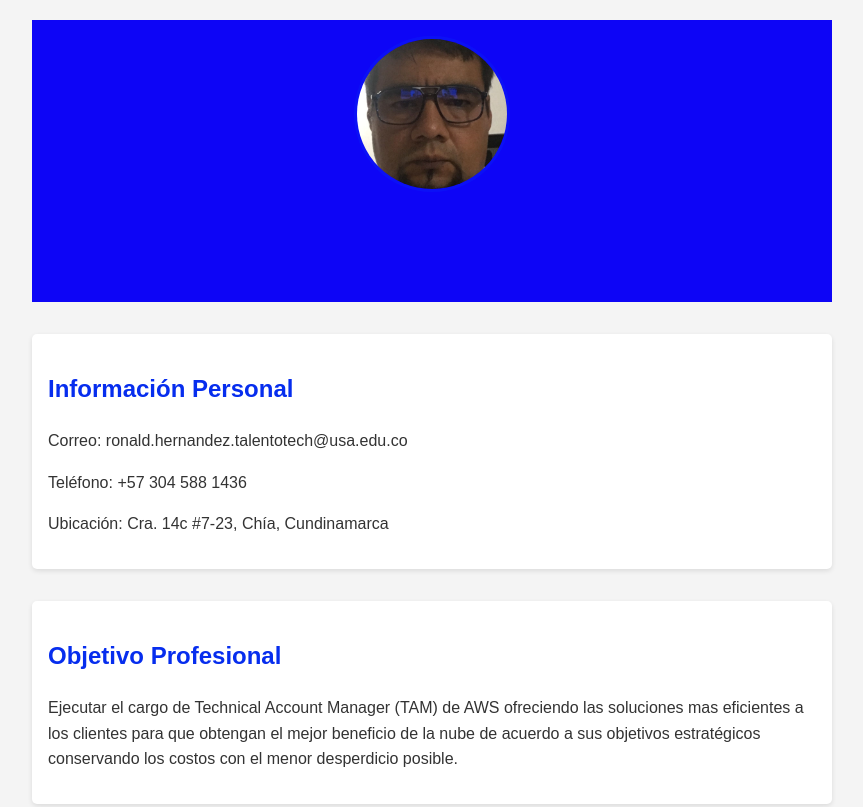
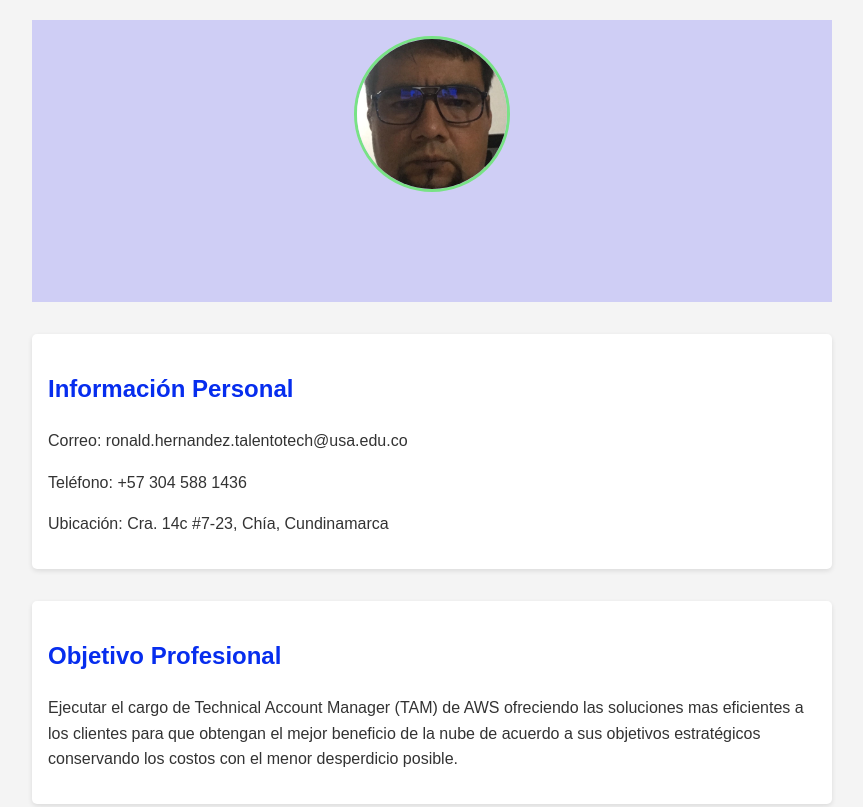
Before and after one commit to RonGitHubCloud/G13Reto01RonaldHernandez, a plain HTML site: page index.html in a window 1280 px wide. Shown: the top 807 px of the page, without its empty margins (208-1071 px from the left). Drawn offline with Linux system fonts and the light colour scheme.

Commit message:
diseño 5

```diff
--- a/styles.css
+++ b/styles.css
@@ -8,7 +8,7 @@ body {
     background-color: #f4f4f4;
 }
 header {
-    background-color: #0c04f6fd;
+    background-color: #0c04f628;
     color: #ecedf2;
     text-align: center;
     padding: 1rem;
@@ -27,7 +27,7 @@ h2 {
     object-fit: cover;
     margin: 0 auto 1rem;
     display: block;
-    border: 3px solid #055af823;
+    border: 3px solid #15f80577;
 }
 section {
     background-color: #fff;
```
